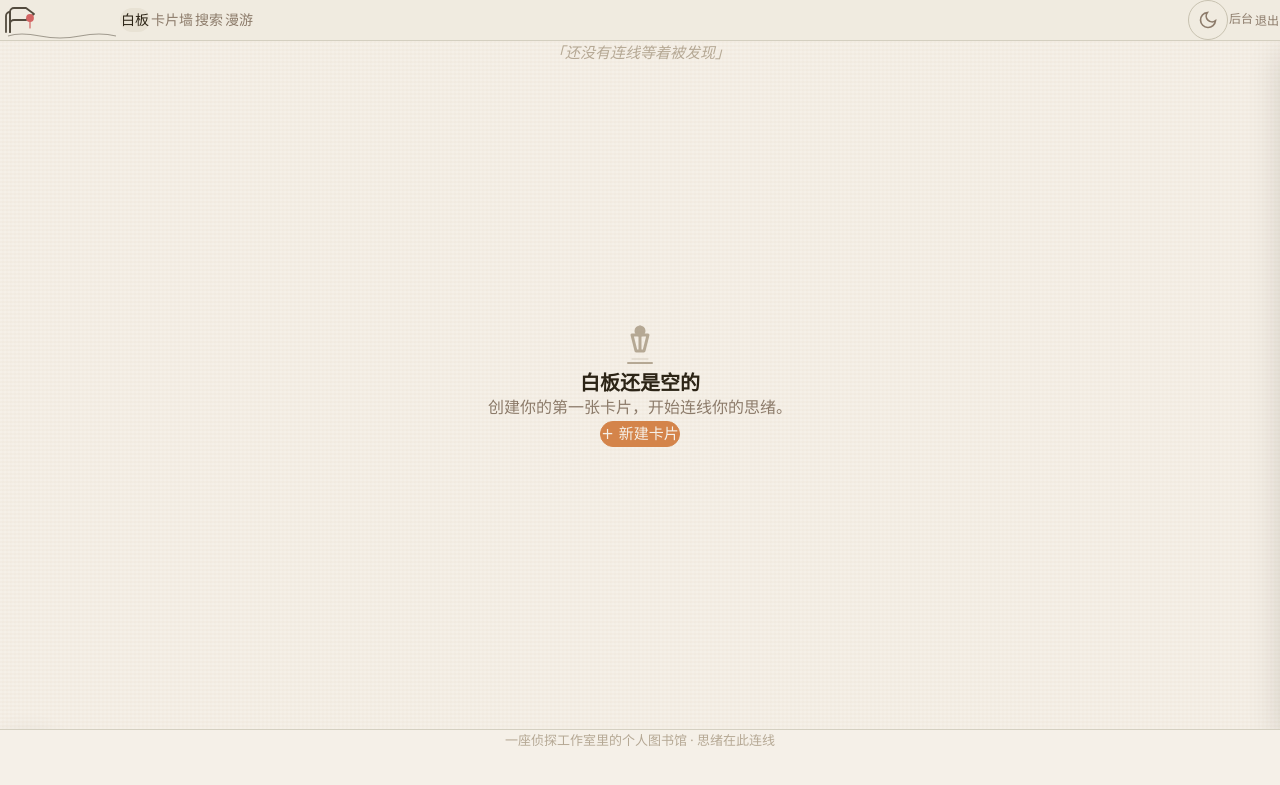
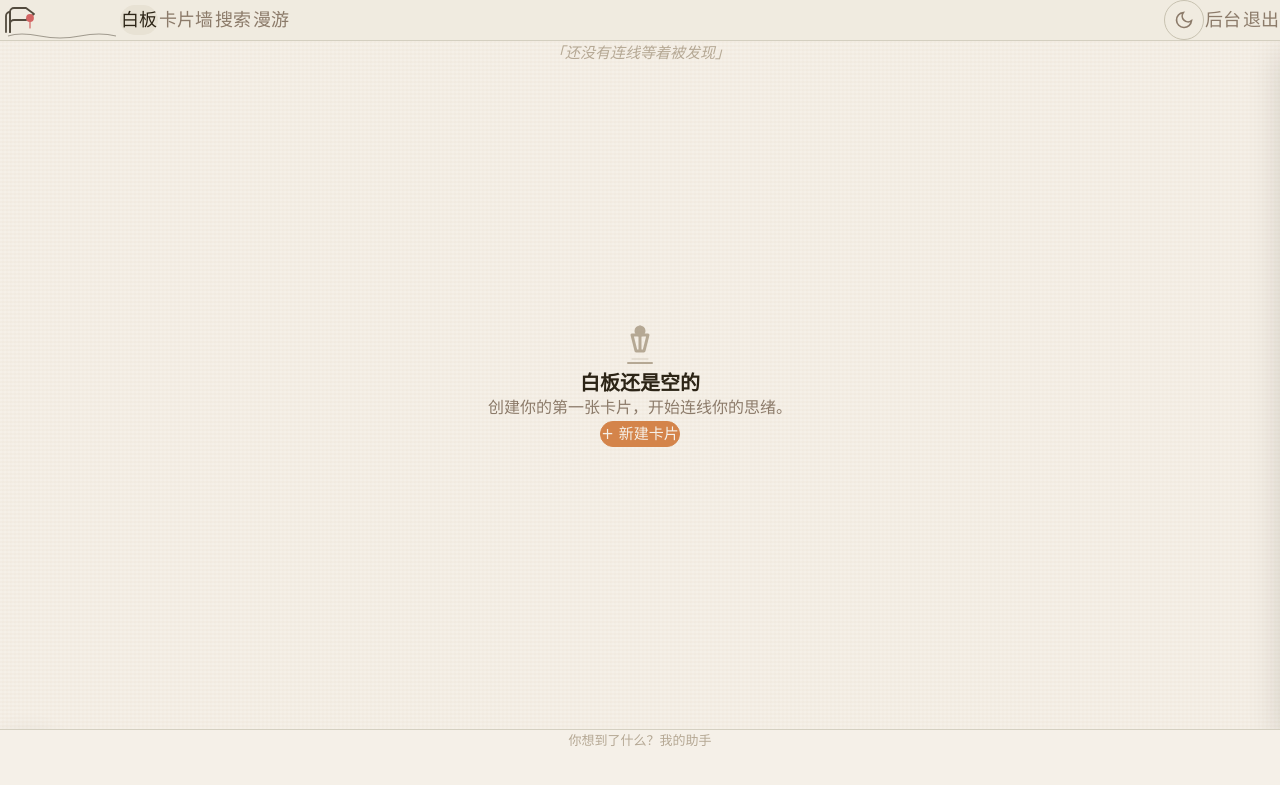
Before and after one commit to Haruki0403/personal-library, a Django app: page / in a window 1280 px wide. Shown: the top 785 px of the page. Run offline with Django 5.2, Linux system fonts and the light colour scheme; the visitor is signed in with stand-in values (Sample User, id 1); data that the repository does not hold is empty; some libraries are stand-ins or nearby versions; some web fonts are replaced.

Commit message:
style: larger nav/login fonts, footer text, empty state spacing

```diff
--- a/library/static/css/base.css
+++ b/library/static/css/base.css
@@ -220,7 +220,7 @@ a, button, [role="button"], [role="link"], input, textarea, select {
 
 .nav-link {
     font-family: var(--font-display);
-    font-size: 14px;
+    font-size: 18px;
     padding: var(--space-1) var(--space-3);
     border-radius: var(--radius-full);
     color: var(--color-text-muted);
@@ -326,7 +326,7 @@ a, button, [role="button"], [role="link"], input, textarea, select {
 
 .empty-state p {
     max-width: 36ch;
-    margin-bottom: var(--space-6);
+    margin-bottom: var(--space-12);
 }
 
 /* ========================================
@@ -713,7 +713,7 @@ a, button, [role="button"], [role="link"], input, textarea, select {
 @media (max-width: 768px) {
     .site-header { padding: var(--space-2) var(--space-3); }
     .site-nav { gap: 0; }
-    .nav-link { font-size: 12px; padding: var(--space-1) var(--space-2); }
+    .nav-link { font-size: 15px; padding: var(--space-1) var(--space-2); }
     .detail-panel { width: 100%; }
     .modal-card { padding: var(--space-4); }
     .list-layout { grid-template-columns: 1fr; }
--- a/library/templates/library/base.html
+++ b/library/templates/library/base.html
@@ -33,10 +33,10 @@
             </svg>
         </button>
         {% if user.is_authenticated %}
-        <a href="{% url 'admin:index' %}" class="nav-link" style="font-size:12px">后台</a>
+        <a href="{% url 'admin:index' %}" class="nav-link">后台</a>
         <form method="post" action="{% url 'logout' %}" style="display:inline">
             {% csrf_token %}
-            <button type="submit" class="nav-link" style="font-size:12px">退出</button>
+            <button type="submit" class="nav-link">退出</button>
         </form>
         {% else %}
         <a href="{% url 'login' %}" class="nav-link" style="font-size:12px">登录</a>
@@ -48,7 +48,7 @@
     </main>
 
     <footer class="site-footer">
-        <p>一座侦探工作室里的个人图书馆 · 思绪在此连线</p>
+        <p>你想到了什么？我的助手</p>
     </footer>
 
     <script>
```
Also changed, not shown: progress.md (+9 -0 lines), .claude/settings.local.json.
